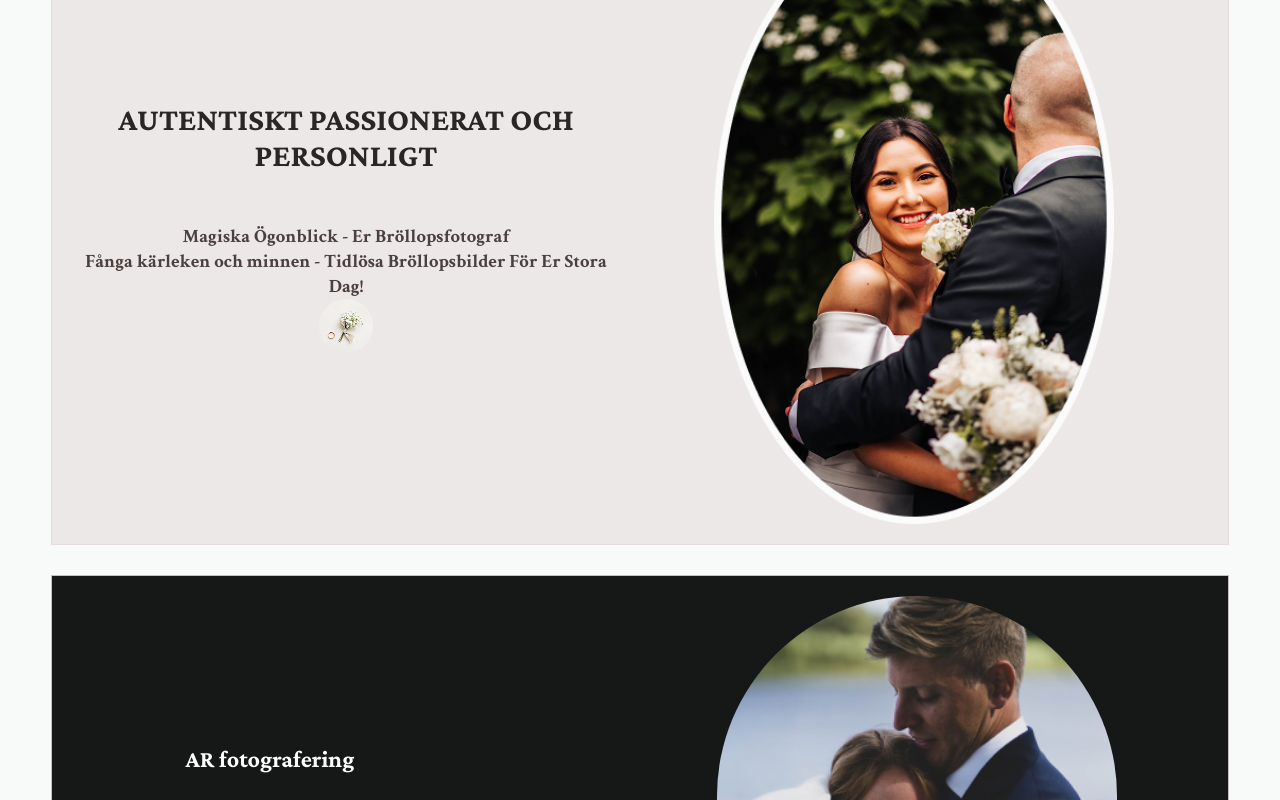
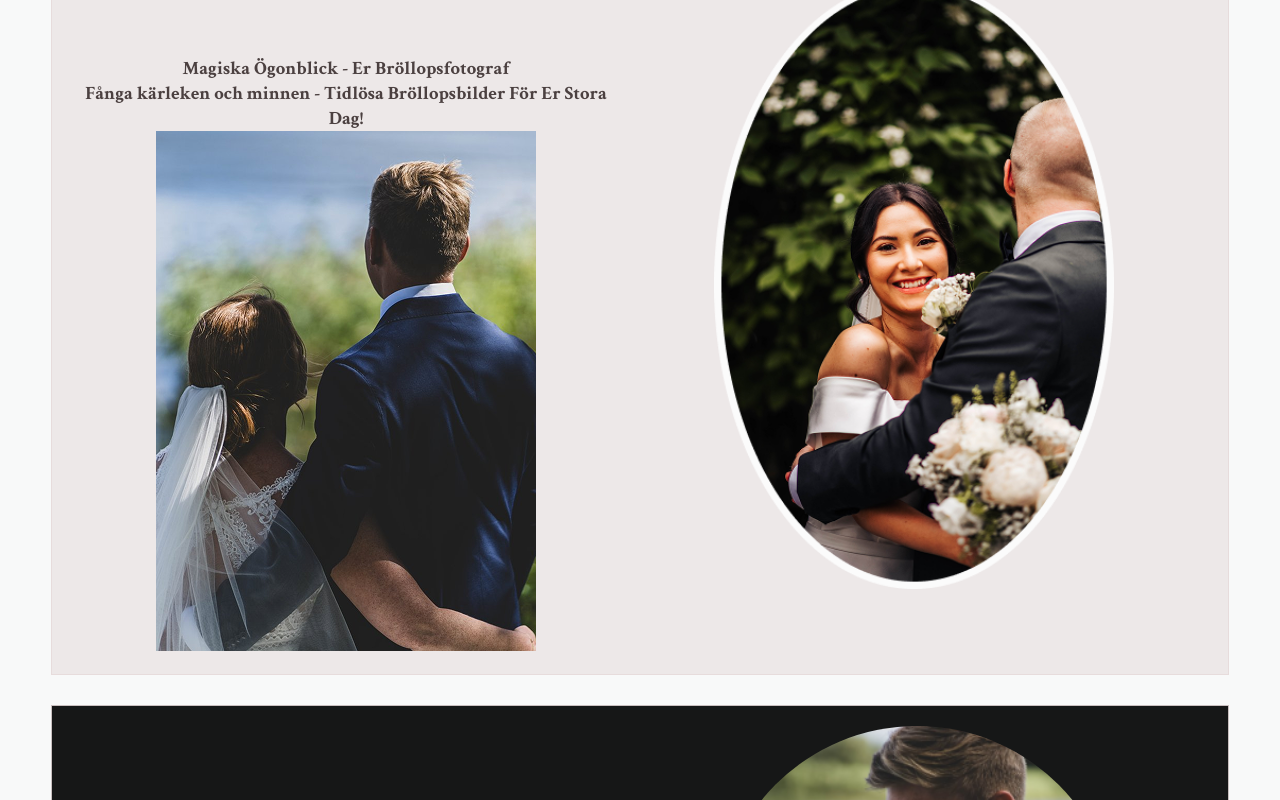
Before and after one commit to mohi-azad/React, a React (Vite) app in the folder reacthtml/: page /startsidan in a window 1280 px wide. Shown: the part 760-1560 px from the top of the page. Built offline with nearby package versions, Linux system fonts and the light colour scheme.

Commit message:
new commit

```diff
--- a/reacthtml/src/pages/START.jsx
+++ b/reacthtml/src/pages/START.jsx
@@ -65,7 +65,7 @@ class START extends React.Component {
               <br />
               Fånga kärleken och minnen - Tidlösa Bröllopsbilder För Er Stora Dag!
             </h3>
-			<img src={getImagePath("blomma.png")} alt="" />
+			<img src={getImagePath("k1.png")} alt="" />
 			</div>
           <div className="h-image">
 			<HoverImage src={getImagePath("g1.png")} alt="" className="hover-image" />
@@ -118,8 +118,8 @@ class START extends React.Component {
 
         <div className="slider">
           <div className="slide-track">
-            <div className="slide"><img src="pic/r1.png" alt="" /></div>
-            <div className="slide"><img src="pic/r2.png" alt="" /></div>
+            <div className="slide"><img src={getImagePath("r1.png")} alt="" /></div>
+            <div className="slide"><img src={getImagePath("r2.png")} alt="" /></div>
             <div className="slide"><img src="pic/r3.png" alt="" /></div>
 			<div className="slide"><img src="pic/r4.png" alt="" /></div>
 			<div className="slide"><img src="pic/r5.png" alt="" /></div>
```
